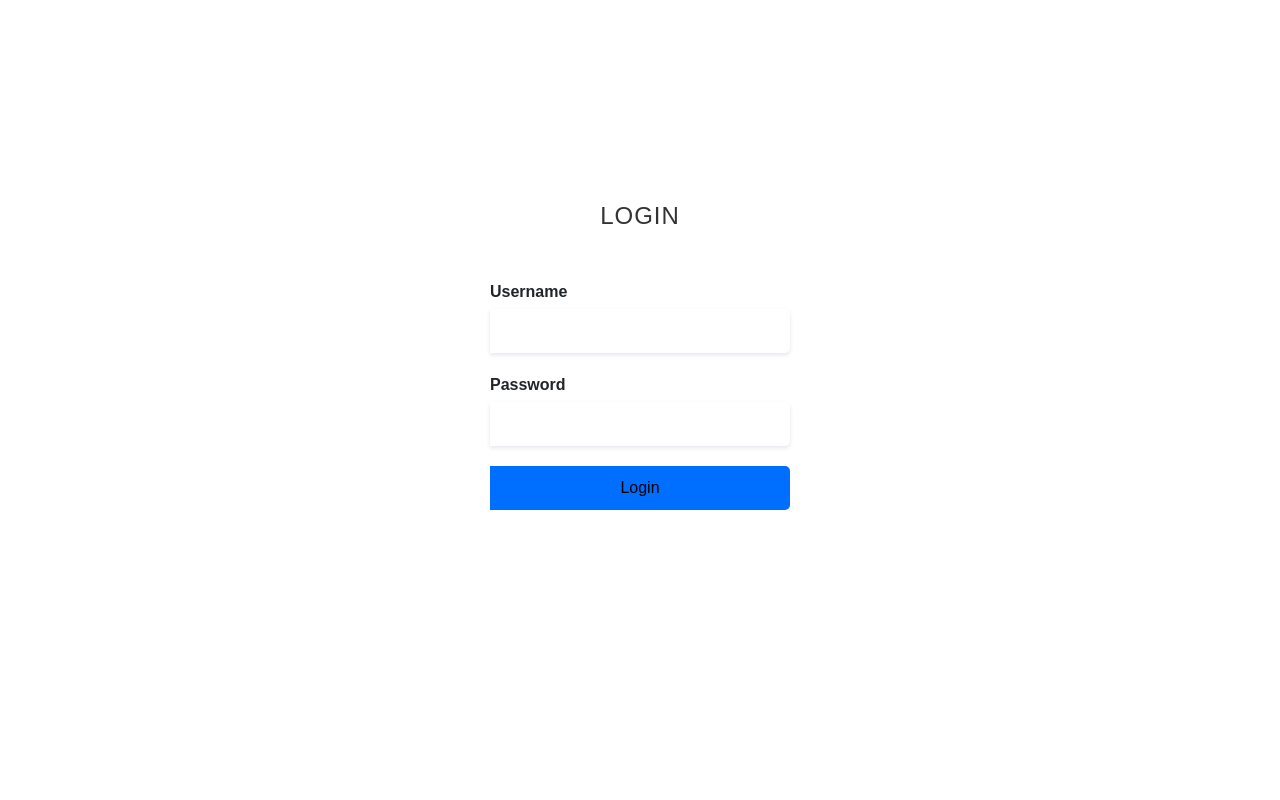
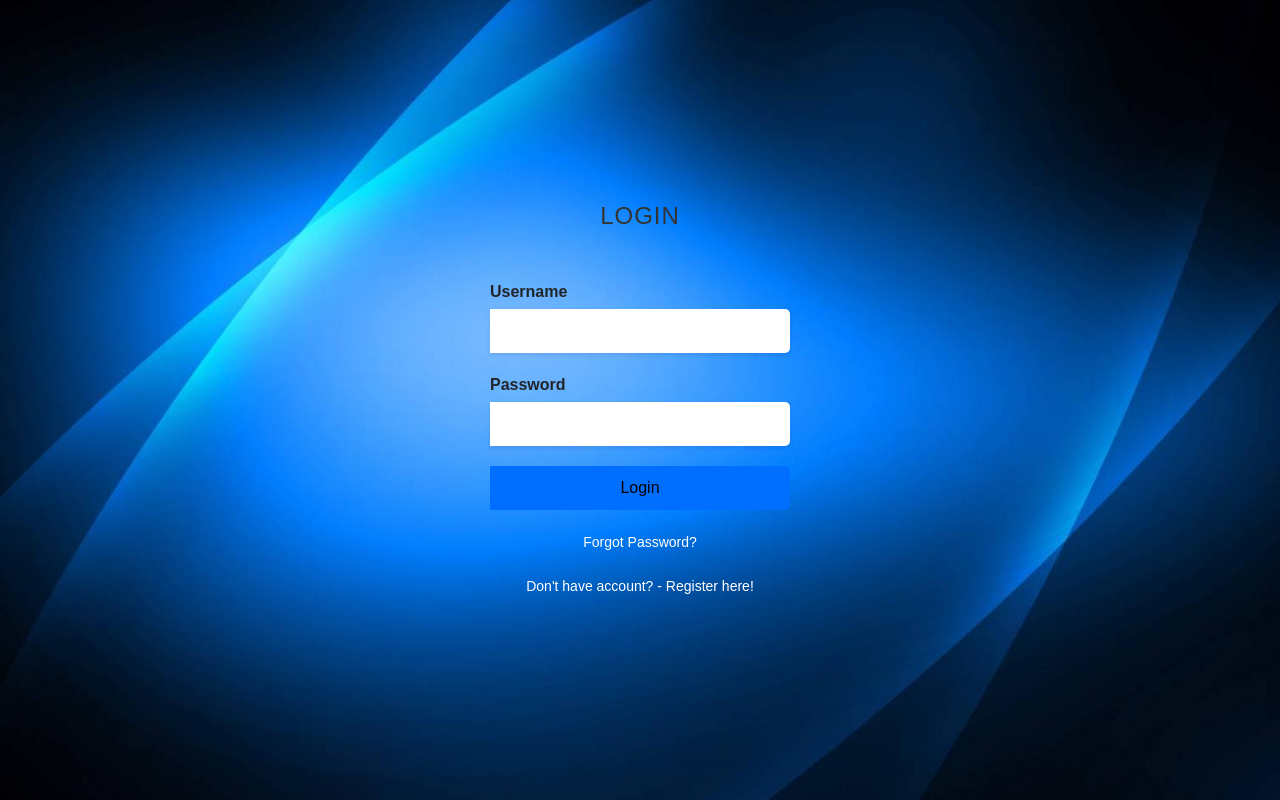
Before and after one commit to Simonwachira7318/login-page, a plain HTML site: page index.html in a window 1280 px wide. Drawn offline with nearby package versions, Linux system fonts and the light colour scheme.

Commit message:
Update style.css

```diff
--- a/style.css
+++ b/style.css
@@ -3,7 +3,7 @@ body {
   font-family: Arial, sans-serif;
   margin: 0;
   padding: 0;
-  background-image: url(./images/backg.jpg);
+  background-image: url(./backg.jpg);
     background-size: cover;
     background-repeat: no-repeat;
   height: 100vh;
```
